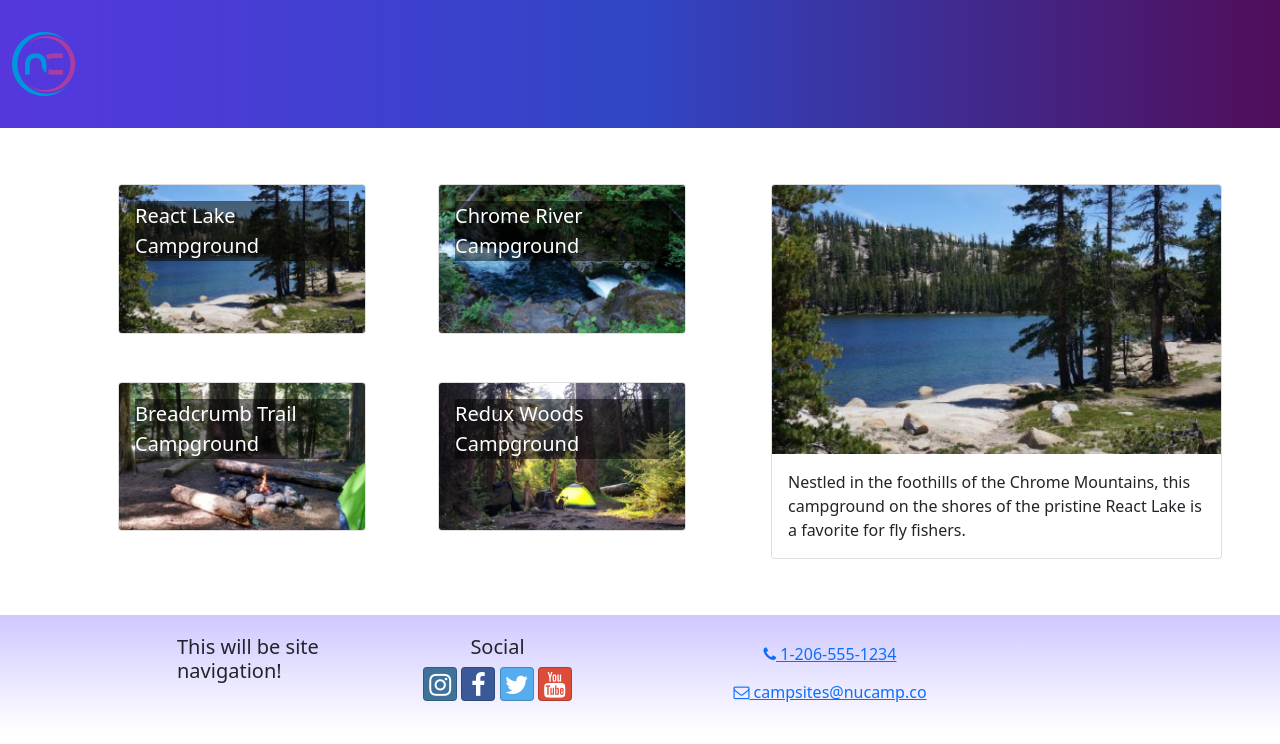
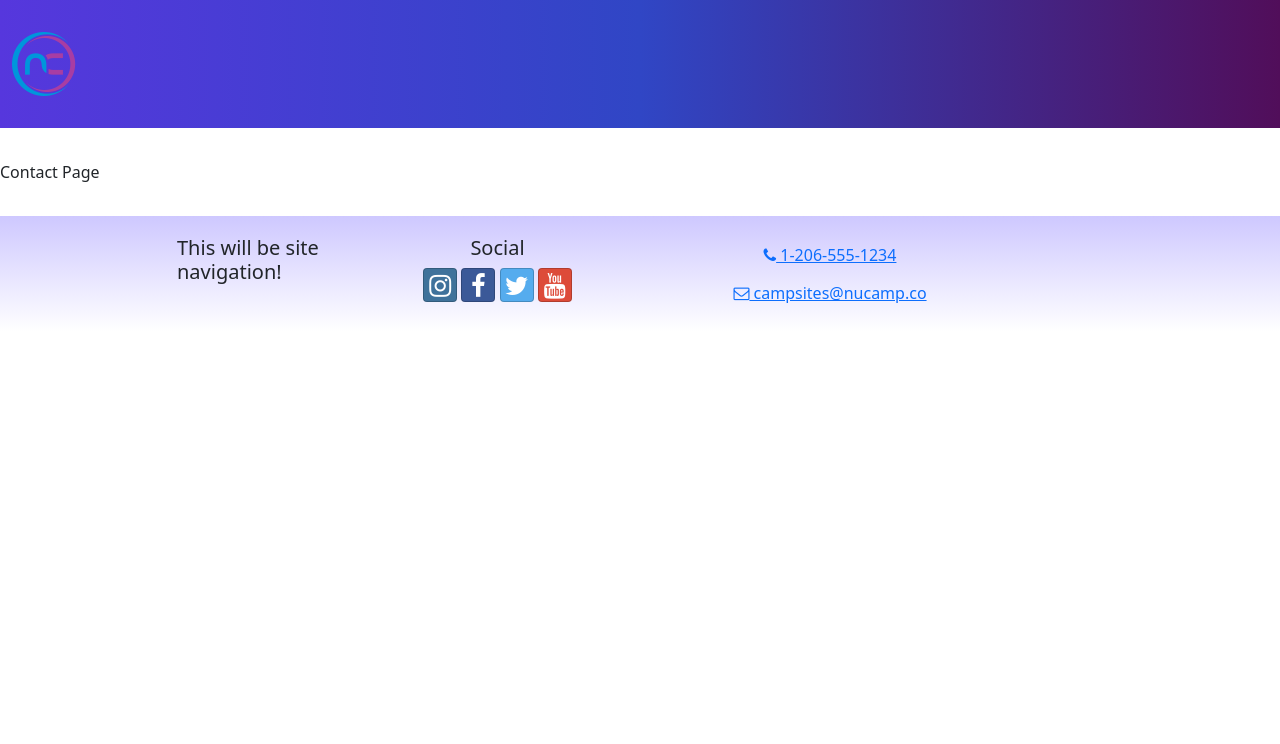
Before and after one commit to micaelafamilant/nucampsite, a React (Create React App) app: page /contact in a window 1280 px wide. Shown: the top 744 px of the page. Built offline with nearby package versions, Linux system fonts and the light colour scheme.

Commit message:
Router Setup

```diff
--- a/src/App.js
+++ b/src/App.js
@@ -1,13 +1,20 @@
 import './App.css';
 import Header from './components/Header';
 import Footer from './components/Footer';
+import { Routes, Route } from 'react-router-dom';
+import HomePage from './pages/HomePage';
+import ContactPage from './pages/ContactPage';
 import CampsitesDirectoryPage from './pages/CampsitesDirectoryPage';
 
 function App() {
   return (
     <div className="App">
       <Header />
-      <CampsitesDirectoryPage />
+      <Routes>
+          <Route path='/' element={<HomePage />} />
+          <Route path='contact' element={<ContactPage />} />
+          <Route path='directory' element={<CampsitesDirectoryPage />} />
+      </Routes>
       <Footer />
     </div>
   );
--- a/src/index.js
+++ b/src/index.js
@@ -1,4 +1,5 @@
 import React from 'react';
+import { BrowserRouter } from 'react-router-dom';
 import { createRoot } from 'react-dom/client';
 import { Provider } from 'react-redux';
 import { store } from './app/store';
@@ -16,7 +17,9 @@
 root.render(
   <React.StrictMode>
     <Provider store={store}>
-      <App />
+        <BrowserRouter>
+            <App />
+        </BrowserRouter>
     </Provider>
   </React.StrictMode>
 );
--- /dev/null
+++ b/src/pages/ContactPage.js
@@ -0,0 +1,5 @@
+const ContactPage = () => {
+    return (<div>Contact Page</div>);
+};
+
+export default ContactPage;
--- /dev/null
+++ b/src/pages/HomePage.js
@@ -0,0 +1,5 @@
+const HomePage = () => {
+    return (<div>Home Page</div>);
+};
+
+export default HomePage;
```
